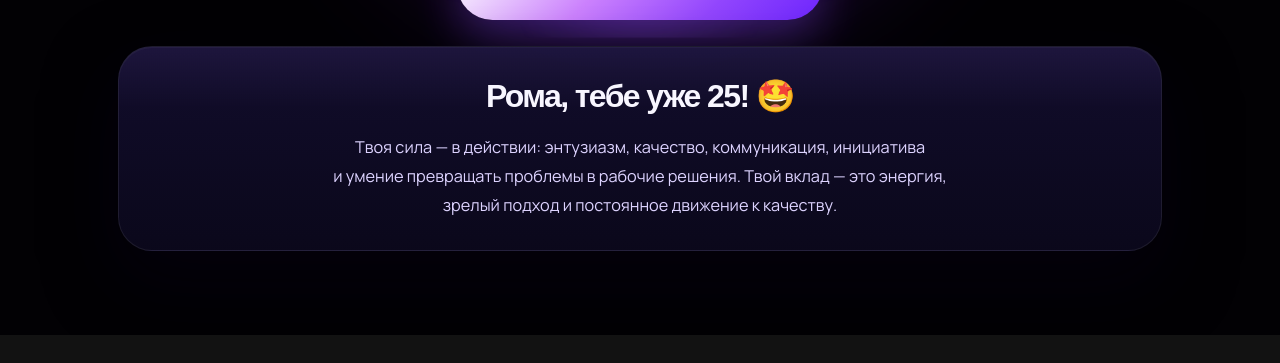
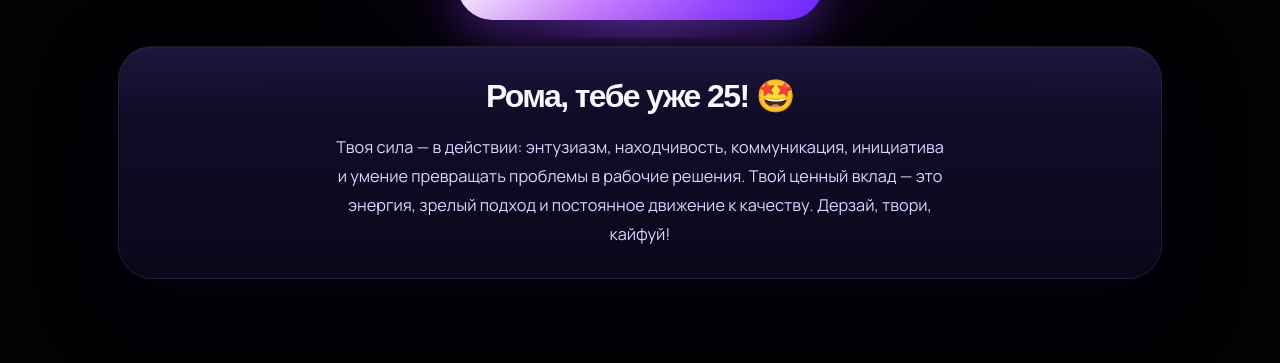
Before and after one commit to LorryKey/Greeting-card, a plain HTML site: page index.html in a window 1280 px wide. Shown: the part 756-1119 px from the top of the page. Before the commit the page ends 1091 px from the top, so only its background shows below. Drawn offline with Linux system fonts and the light colour scheme; a web font is replaced by a local one.

Commit message:
Update index.html

```diff
--- a/index.html
+++ b/index.html
@@ -68,8 +68,8 @@
       <section class="panel panel--story" aria-labelledby="story-title">
         <h2 id="story-title">Рома, тебе уже 25! 🤩</h2>
         <p>
-          Твоя сила — в действии: энтузиазм, качество, коммуникация, инициатива и умение превращать проблемы в рабочие решения.
-          Твой вклад — это энергия, зрелый подход и постоянное движение к качеству.
+          Твоя сила — в действии: энтузиазм, находчивость, коммуникация, инициатива и умение превращать проблемы в рабочие решения.
+          Твой ценный вклад — это энергия, зрелый подход и постоянное движение к качеству. Дерзай, твори, кайфуй!
         </p>
       </section>
 
```
